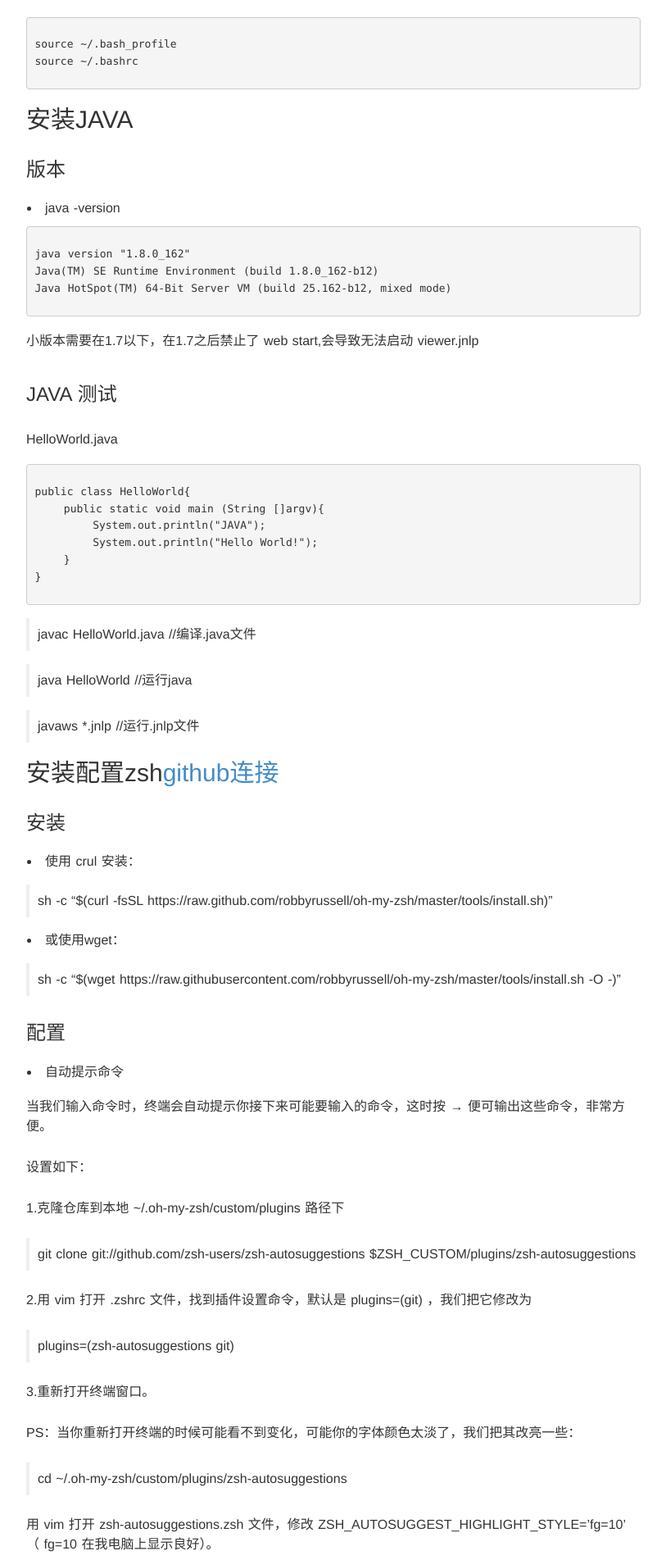
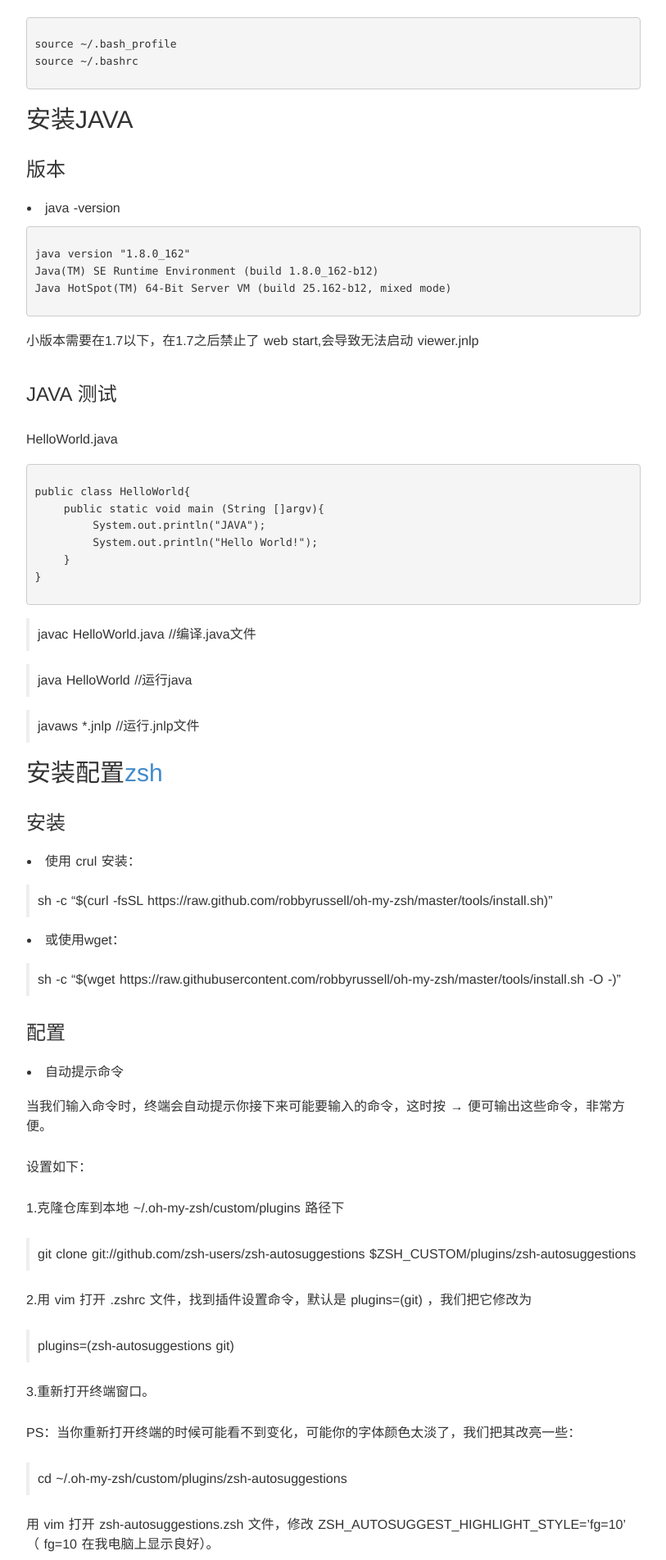
Before and after one commit to seekplum/seekplum.github.io, a Jekyll site: the page built from _posts/2018-04-27-mac-operation.md, in a window 1280 px wide. Shown: the part 1102-3005 px from the top of the page at 82% size, without its empty margins (233-1046 px from the left). Built offline with Jekyll 4.4.1, drawn with Linux system fonts in a browser that asks for light colours; comment, search, counter and statistics services are not loaded.

Commit message:
调整引用 > 样式

```diff
--- a/_posts/2018-04-27-mac-operation.md
+++ b/_posts/2018-04-27-mac-operation.md
@@ -81,7 +81,7 @@
 
 > javaws *.jnlp  //运行.jnlp文件
 
-## 安装配置zsh[github连接](https://github.com/robbyrussell/oh-my-zsh)
+## 安装配置[zsh](https://github.com/robbyrussell/oh-my-zsh)
 
 ### 安装
 
--- a/static/css/style.css
+++ b/static/css/style.css
@@ -93,7 +93,7 @@
 
 blockquote {
     display: block;
-    text-align: justify;
+    /*text-align: justify;*/
     border-left: 4px solid #eeeeee;
 }
 
```
